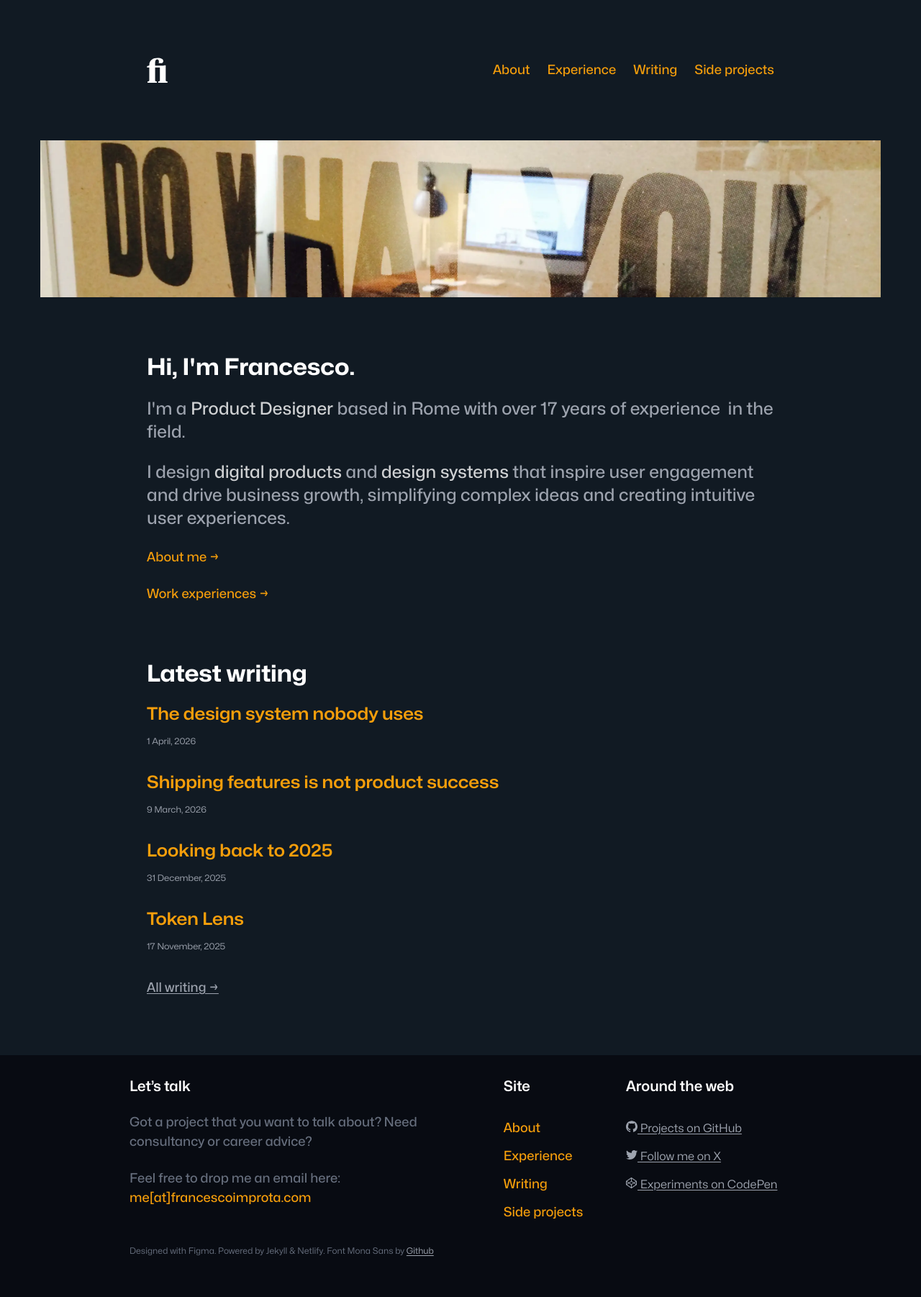
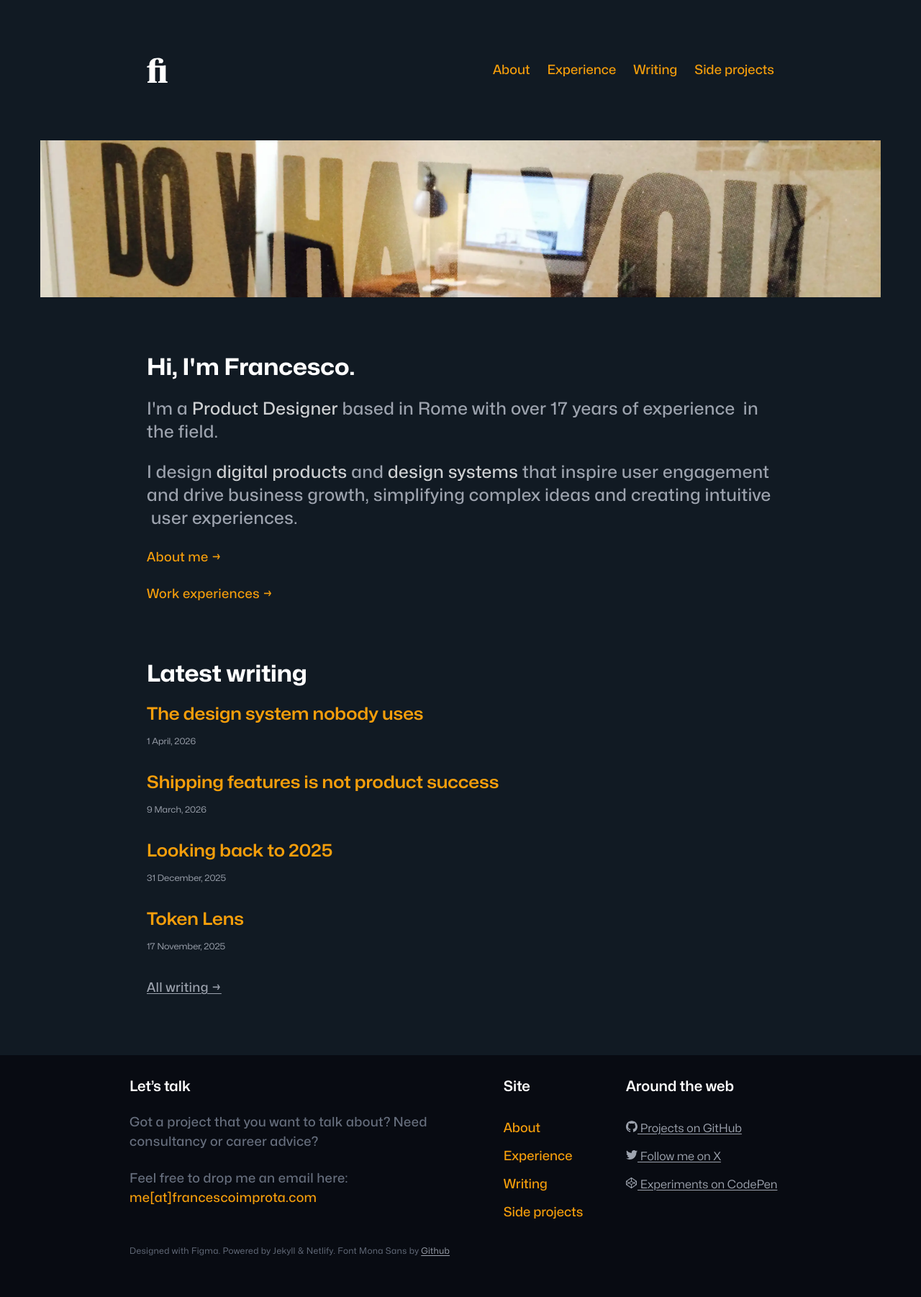
Before and after one commit to zetareticoli/fi, a Jekyll site: the page built from index.html, in a window 1280 px wide. Shown: the whole page at 72% size. Built offline with Jekyll 4.4.1, drawn with Linux system fonts in a browser that asks for light colours; some web fonts are replaced.

Commit message:
fix: add letter-spacing variable for improved typography in paragraphs

```diff
--- a/_sass/elements/_base.scss
+++ b/_sass/elements/_base.scss
@@ -21,6 +21,7 @@ p {
   margin-top: 0;
   margin-bottom: var(--paragraph-spacing-2);
   word-wrap: break-word;
+  letter-spacing: var(--tracking-wide);
 }
 
 strong {
--- a/_sass/settings/_settings.scss
+++ b/_sass/settings/_settings.scss
@@ -122,6 +122,7 @@ $paragraph-spacing-3: $space-l;
   --tracking-normal: 0;
   --tracking-narrow: -1px;
   --tracking-tight: -0.5px;
+  --tracking-wide: 0.3px;
   --paragraph-spacing-1: var(--space-s);
   --paragraph-spacing-2: var(--space-m);
   --paragraph-spacing-3: var(--space-l);
```
